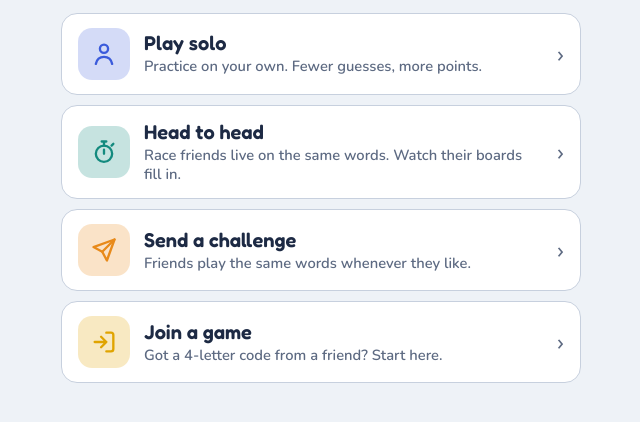
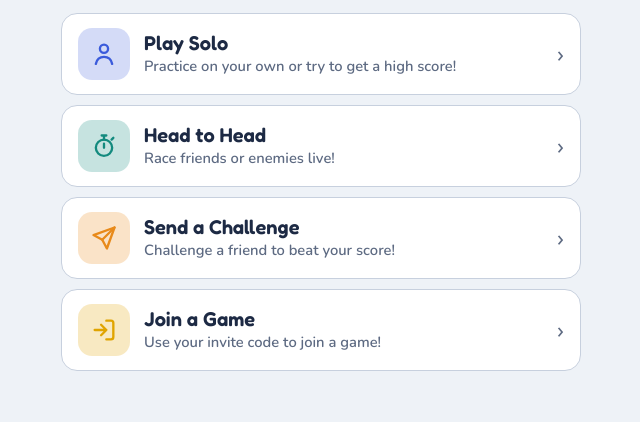
Before and after one commit to caesarm-23/word-hunt, a plain HTML site: page index.html in a window 1280 px wide. Shown: the part 58-480 px from the top of the page, without its empty margins (319-959 px from the left). Drawn offline with nearby package versions, Linux system fonts and the light colour scheme.

Commit message:
Update main menu wording
Co-Authored-By: Claude Opus 5.5 <noreply@anthropic.com>

```diff
--- a/index.html
+++ b/index.html
@@ -283,10 +283,10 @@ table.score tr.me td { font-weight: 800; }
   <section class="screen" id="home" hidden>
     <div class="card" id="rejoin" hidden></div>
     <div class="menu" id="menu">
-      <button class="tile-btn" data-go="solo"><span class="ico" aria-hidden="true"><svg viewBox="0 0 24 24" fill="none" stroke="currentColor" stroke-width="2" stroke-linecap="round" stroke-linejoin="round"><circle cx="12" cy="7.5" r="3.5"/><path d="M5 20.5c.8-3.9 3.6-6 7-6s6.2 2.1 7 6"/></svg></span><span><b>Play solo</b><small>Practice on your own. Fewer guesses, more points.</small></span><span class="go" aria-hidden="true">›</span></button>
-      <button class="tile-btn" data-go="live"><span class="ico" aria-hidden="true"><svg viewBox="0 0 24 24" fill="none" stroke="currentColor" stroke-width="2" stroke-linecap="round" stroke-linejoin="round"><circle cx="12" cy="13.5" r="7"/><path d="M12 13.5V10M10 3h4M12 3v3.5M18.5 6.5l1.5-1.5"/></svg></span><span><b>Head to head</b><small>Race friends live on the same words. Watch their boards fill in.</small></span><span class="go" aria-hidden="true">›</span></button>
-      <button class="tile-btn" data-go="async"><span class="ico" aria-hidden="true"><svg viewBox="0 0 24 24" fill="none" stroke="currentColor" stroke-width="2" stroke-linecap="round" stroke-linejoin="round"><path d="M21 3 10.5 13.5"/><path d="M21 3 14.5 21l-4-7.5L3 9.5z"/></svg></span><span><b>Send a challenge</b><small>Friends play the same words whenever they like.</small></span><span class="go" aria-hidden="true">›</span></button>
-      <button class="tile-btn" data-go="join"><span class="ico" aria-hidden="true"><svg viewBox="0 0 24 24" fill="none" stroke="currentColor" stroke-width="2" stroke-linecap="round" stroke-linejoin="round"><path d="M14 4h4a2 2 0 0 1 2 2v12a2 2 0 0 1-2 2h-4"/><path d="M9.5 16.5 14 12 9.5 7.5M14 12H4"/></svg></span><span><b>Join a game</b><small>Got a 4-letter code from a friend? Start here.</small></span><span class="go" aria-hidden="true">›</span></button>
+      <button class="tile-btn" data-go="solo"><span class="ico" aria-hidden="true"><svg viewBox="0 0 24 24" fill="none" stroke="currentColor" stroke-width="2" stroke-linecap="round" stroke-linejoin="round"><circle cx="12" cy="7.5" r="3.5"/><path d="M5 20.5c.8-3.9 3.6-6 7-6s6.2 2.1 7 6"/></svg></span><span><b>Play Solo</b><small>Practice on your own or try to get a high score!</small></span><span class="go" aria-hidden="true">›</span></button>
+      <button class="tile-btn" data-go="live"><span class="ico" aria-hidden="true"><svg viewBox="0 0 24 24" fill="none" stroke="currentColor" stroke-width="2" stroke-linecap="round" stroke-linejoin="round"><circle cx="12" cy="13.5" r="7"/><path d="M12 13.5V10M10 3h4M12 3v3.5M18.5 6.5l1.5-1.5"/></svg></span><span><b>Head to Head</b><small>Race friends or enemies live!</small></span><span class="go" aria-hidden="true">›</span></button>
+      <button class="tile-btn" data-go="async"><span class="ico" aria-hidden="true"><svg viewBox="0 0 24 24" fill="none" stroke="currentColor" stroke-width="2" stroke-linecap="round" stroke-linejoin="round"><path d="M21 3 10.5 13.5"/><path d="M21 3 14.5 21l-4-7.5L3 9.5z"/></svg></span><span><b>Send a Challenge</b><small>Challenge a friend to beat your score!</small></span><span class="go" aria-hidden="true">›</span></button>
+      <button class="tile-btn" data-go="join"><span class="ico" aria-hidden="true"><svg viewBox="0 0 24 24" fill="none" stroke="currentColor" stroke-width="2" stroke-linecap="round" stroke-linejoin="round"><path d="M14 4h4a2 2 0 0 1 2 2v12a2 2 0 0 1-2 2h-4"/><path d="M9.5 16.5 14 12 9.5 7.5M14 12H4"/></svg></span><span><b>Join a Game</b><small>Use your invite code to join a game!</small></span><span class="go" aria-hidden="true">›</span></button>
       <div class="stats" id="solo-stats"></div>
     </div>
     <div class="card" id="p-solo" hidden>
```
